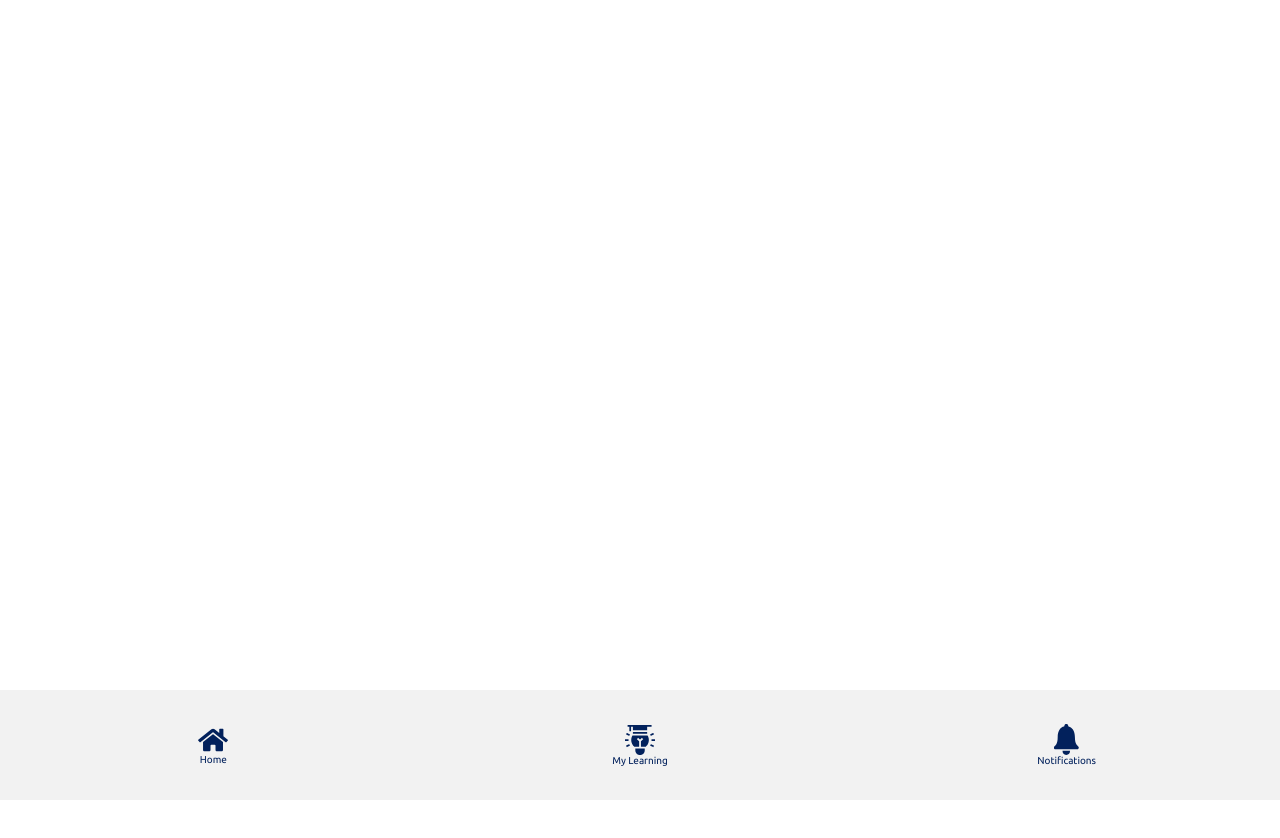
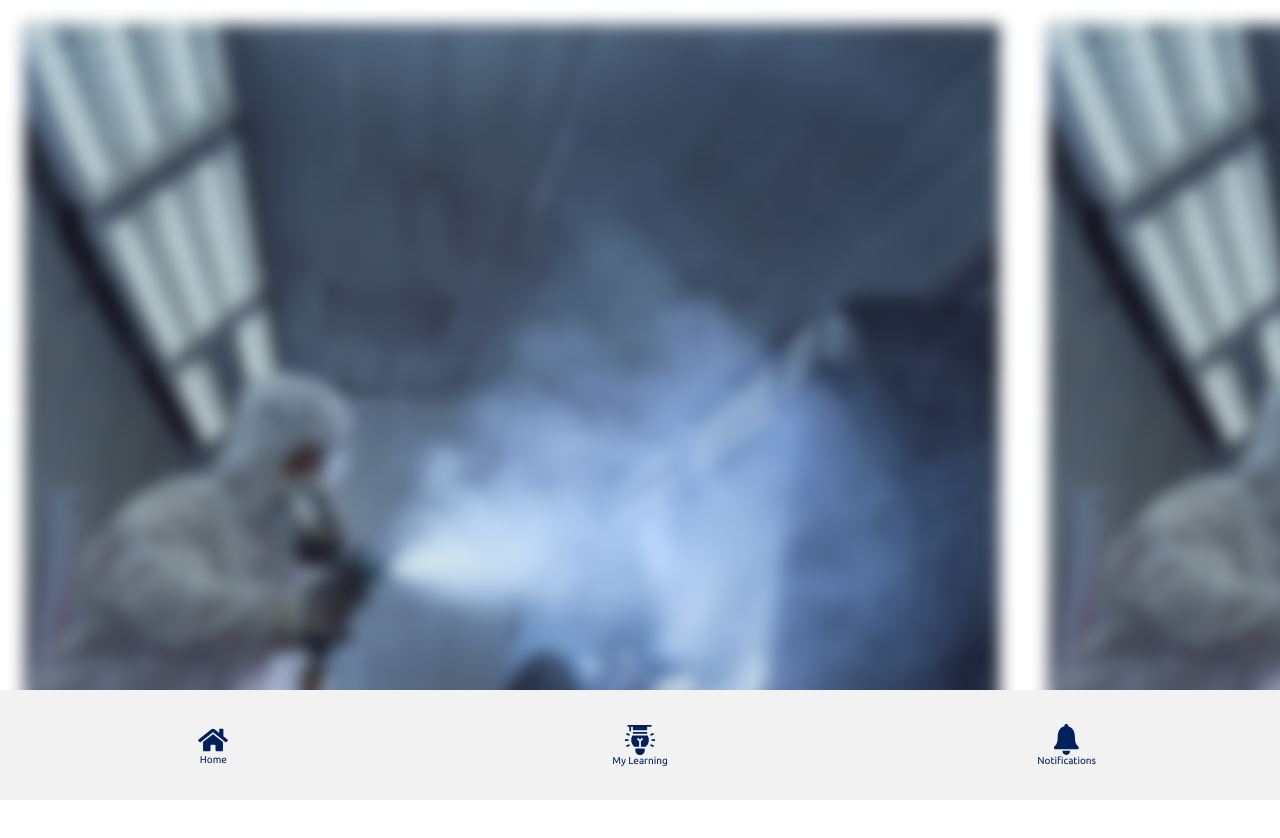
Before and after one commit to FrederikLandtved/Nordbo-Robotics, a Vue app: page /login in a window 1280 px wide. Shown: the top 838 px of the page. Before the commit the page ends 800 px from the top, so only its background shows below. Built offline with nearby package versions, Linux system fonts and the light colour scheme.

Commit message:
login-page

```diff
--- a/src/App.vue
+++ b/src/App.vue
@@ -1,6 +1,7 @@
 <script setup>
 import { RouterLink, RouterView } from 'vue-router';
 import NavigationBar from '@/components/NavigationBar.vue'
+
 </script>
 
 <template>
--- a/src/router/index.js
+++ b/src/router/index.js
@@ -23,6 +23,7 @@ const router = createRouter({
     path: '/login',
     name: 'login',
     component: () => import('../views/LoginView.vue')
+
     }
   ]
 })
--- a/src/views/LoginView.vue
+++ b/src/views/LoginView.vue
@@ -4,12 +4,52 @@
 
 
 <template>
-
-
+<div class="background">
+    <div class="login-btn">
+    <button style="background-color:#02215C;">Log in</button>
+    <button class="signUp">Sign up</button>
+    <a href="#">Forgot password?</a>
+    </div>
+</div>
 </template>
 
 
 
-<style scoped>
+<style scoped lang="scss">
+@import "@/assets/main.scss";
+
+.background{
+
+    background-image:url("../assets/img/login-background.png");
+    background-size:auto;
+    height: 100%;
+}
+.login-btn{
+
+    display: flex;
+    justify-content: center;
+    padding-top: 100%;
+    flex-direction: column;
+    align-items: center;
+
+
+
+    button{
+        width: 220px;
+        height: 70px;
+        border-radius: 10px;
+        margin-bottom:20px ;
+        color: white;
+        border:none;
+        box-shadow: rgba(100, 100, 111, 0.3) 0px 4px 8px 0px;
+        font-size: 20px;
+    }
+    .signUp{
+        color:black;
+    }
+
+
+
+}
 
 </style>
```
Also changed, not shown: src/assets/img/login-background.png (added), src/assets/img/nordbo-icon.png (added).
